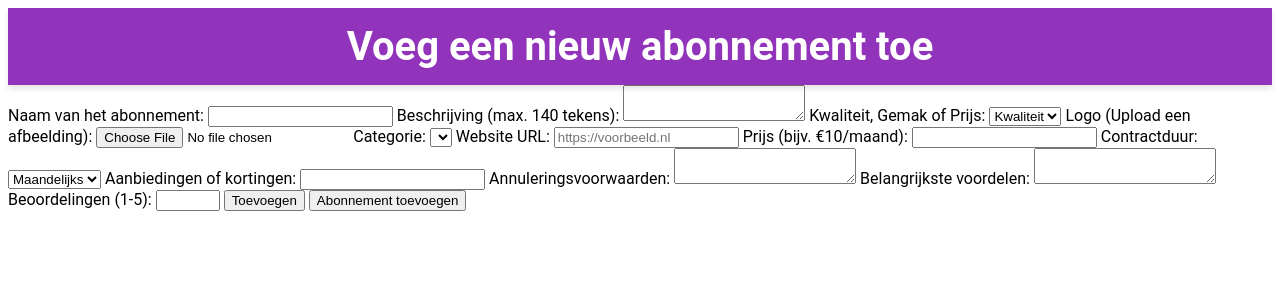
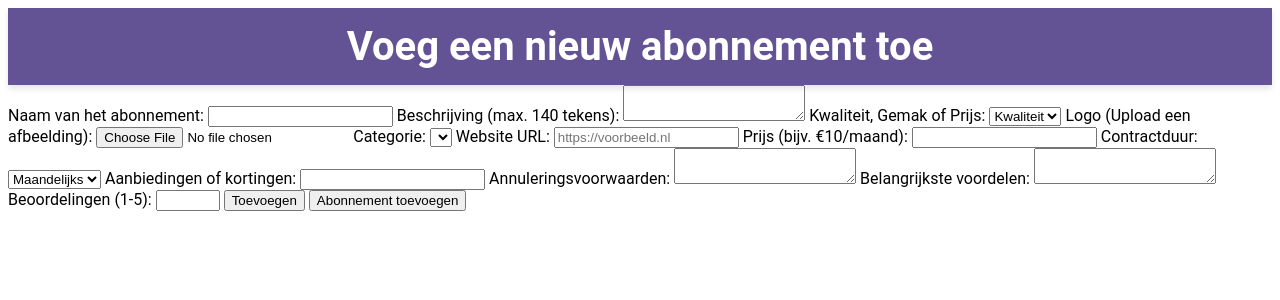
Before and after one commit to abbohub/test, a Flask app: page /voeg_toe in a window 1280 px wide. Shown: the top 300 px of the page. Run offline with Flask 3, Linux system fonts and the light colour scheme; data comes from the database, SQL or seed files in the repository; lists and menus that the app fills with data are empty; parts of the project's set-up code (start-up, migrations or seed data) failed here and were passed over; some libraries are stand-ins or nearby versions.

Commit message:
Add files via upload

```diff
--- a/Abbohubb/static/styles.css
+++ b/Abbohubb/static/styles.css
@@ -26,7 +26,7 @@ main {
 
 /* ========== HEADER ========== */
 header {
-    background: #9133bb; /* Aangepast: header achtergrond naar #9133bb */
+    background: #645394; /* Aangepast: header achtergrond naar #9133bb */
     color: white;
     padding: 15px 10px;
     text-align: center;
```
